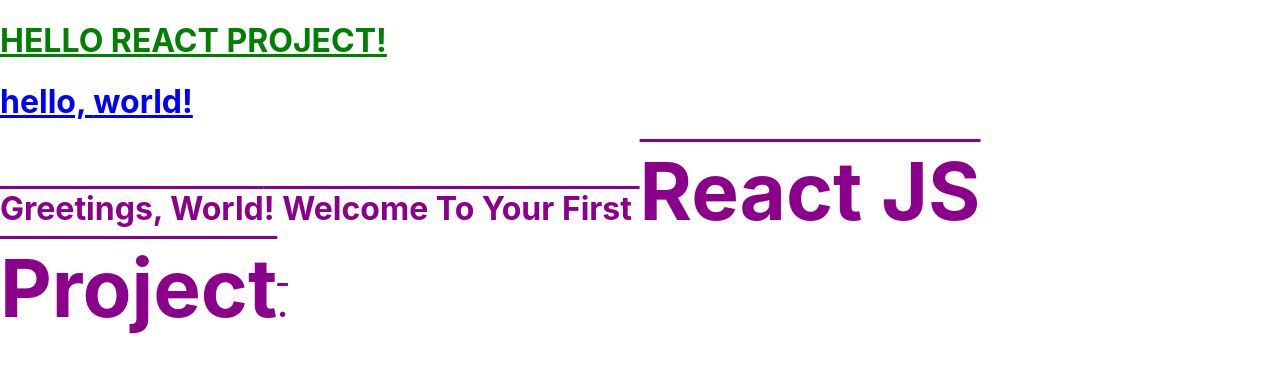
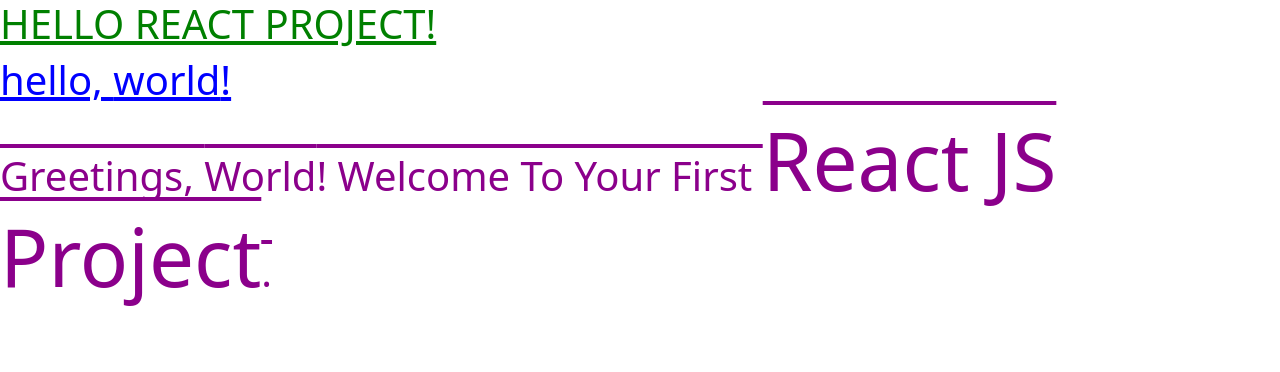
Before and after one commit to adisthya/reactjs-class-materials, a React (Create React App) app: page / in a window 1280 px wide. Shown: the top 372 px of the page. Built offline with nearby package versions, Linux system fonts and the light colour scheme.

Commit message:
react-bootstrap installation.

```diff
--- a/package.json
+++ b/package.json
@@ -6,13 +6,15 @@
     "@testing-library/jest-dom": "^5.16.5",
     "@testing-library/react": "^13.3.0",
     "@testing-library/user-event": "^13.5.0",
+    "bootstrap": "^5.2.0",
     "react": "^18.2.0",
+    "react-bootstrap": "^2.5.0",
     "react-dom": "^18.2.0",
     "react-scripts": "5.0.1",
     "web-vitals": "^2.1.4"
   },
   "scripts": {
-    "start": "react-scripts start",
+    "start": "BROWSER=firefox react-scripts start",
     "build": "react-scripts build",
     "test": "react-scripts test",
     "eject": "react-scripts eject"
--- a/src/index.css
+++ b/src/index.css
@@ -1,13 +1 @@
-body {
-  margin: 0;
-  font-family: -apple-system, BlinkMacSystemFont, 'Segoe UI', 'Roboto', 'Oxygen',
-    'Ubuntu', 'Cantarell', 'Fira Sans', 'Droid Sans', 'Helvetica Neue',
-    sans-serif;
-  -webkit-font-smoothing: antialiased;
-  -moz-osx-font-smoothing: grayscale;
-}
-
-code {
-  font-family: source-code-pro, Menlo, Monaco, Consolas, 'Courier New',
-    monospace;
-}
+@import 'bootstrap/dist/css/bootstrap.min.css';
```
Also changed, not shown: 1 other file (tests, documents, lock files or other folders).
